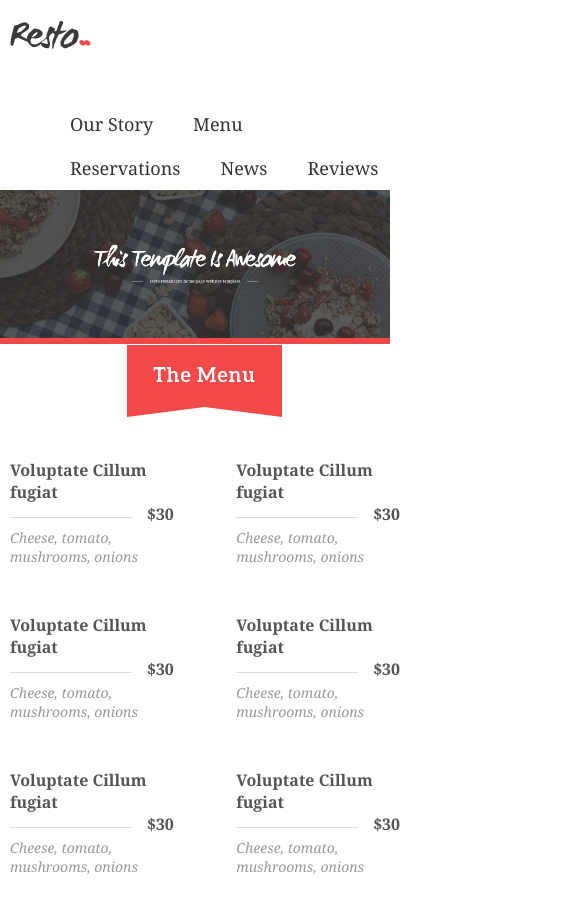
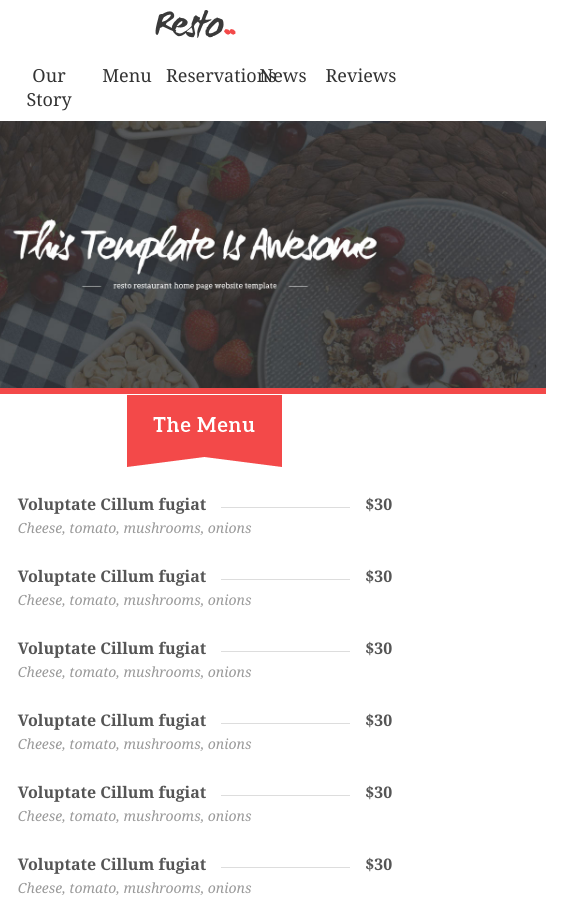
Before and after one commit to PrashanthVamanan/Web-Design-Tutorials, a plain HTML site: page Responsive-Web-Design-Basics/index.html in a window 390 px wide. Shown: the top 908 px of the page, 585 px wide, since content can reach past the window. Drawn offline with Linux system fonts and the light colour scheme.

Commit message:
Fluid Layout + Tablet and Mobile Styles

```diff
--- a/Responsive-Web-Design-Basics/style.css
+++ b/Responsive-Web-Design-Basics/style.css
@@ -180,3 +180,70 @@ footer a{
     color: #eee;
     text-decoration: none;
 }
+
+/* MEDIA QUERIES */
+
+/* Screens having width of 700px or less (tablets) */
+@media screen and (max-width: 768px) {
+
+    header nav {
+        float: none;
+        clear: left;
+        width: 100%;
+    }
+
+    header nav ul {
+        margin: 0;
+        padding: 0;
+    }
+
+    h1.logo {
+        margin: 10px auto 0; /* 10px to top, auto left and right, 0 for bottom */
+        float: none;
+    }
+
+    header nav ul li{
+        margin: 10px auto;
+        width: 20%;
+        padding: 0;
+        text-align: center;
+    }
+
+    #featured li{
+        width: 48%;
+    }
+
+    footer ul {
+        width: 48%;
+        text-align: center;
+    }
+
+}
+
+/* Screens having width of 500px or less (mobiles) */
+@media screen and (max-width: 500px) {
+
+    #featured li{
+        width: 90%;
+        margin: 20px 5%;
+    }
+
+    footer ul {
+        width: 98%;
+        text-align: center;
+    }
+
+    #home-menu li {
+        float: none;
+        width: 96%;
+        margin: 20px 2% !important;
+        padding: 0;
+    }
+
+    #main-banner img {
+        position: relative;
+        width: 180%;
+        left: -40%;
+    }
+
+}
```
